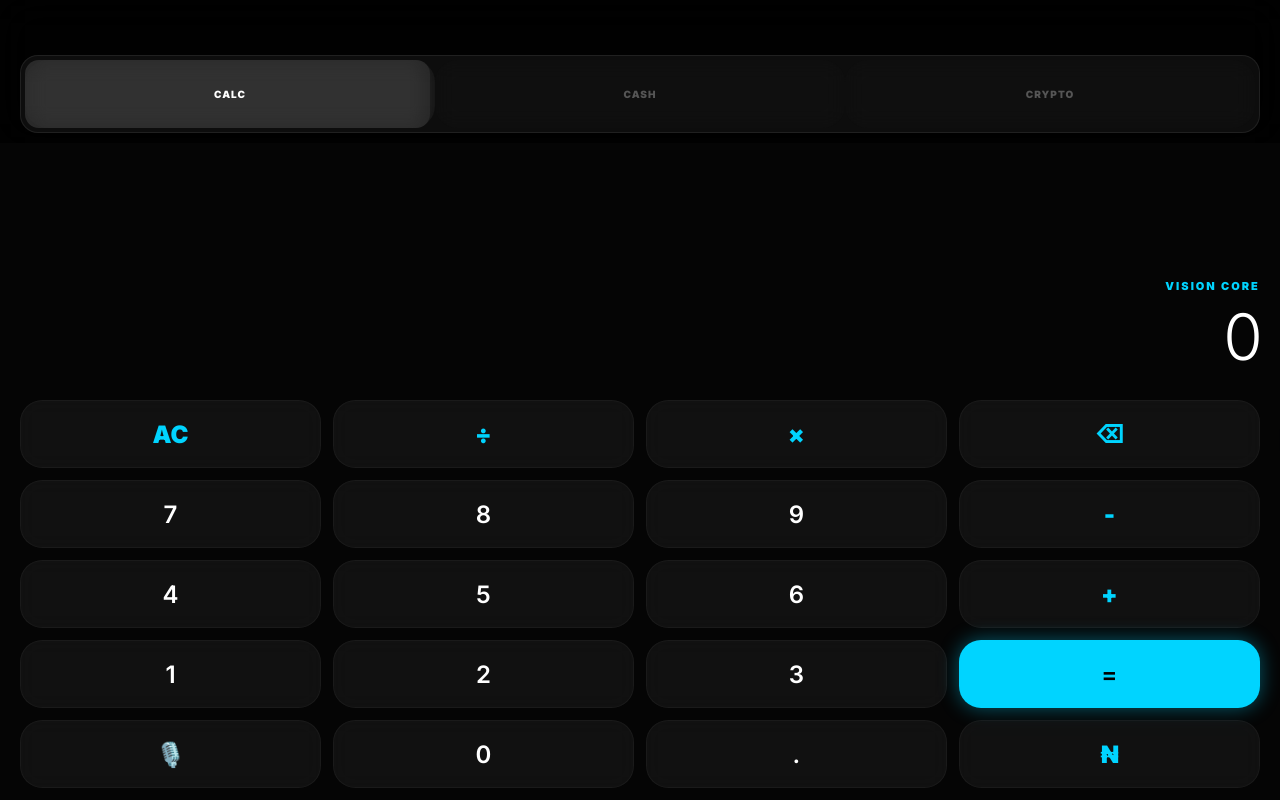
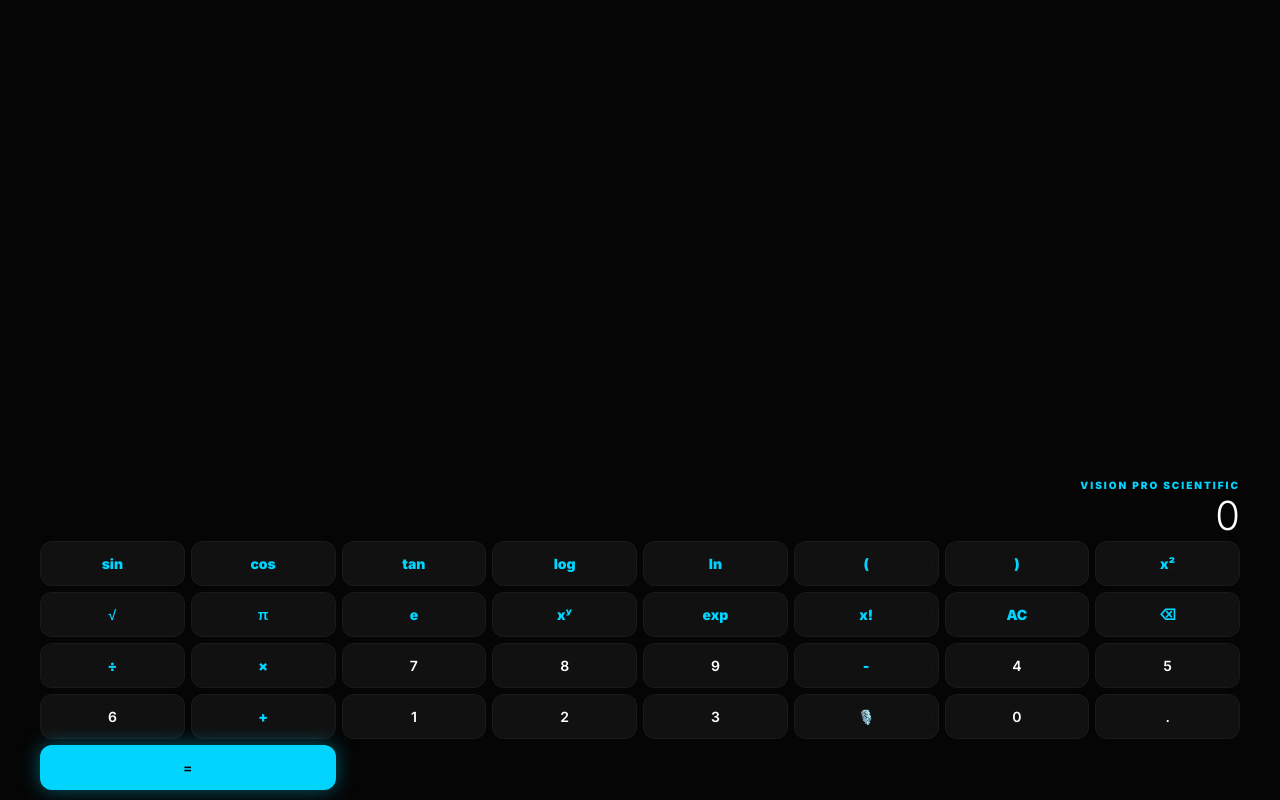
Before and after one commit to atunrasesunday1-web/visionpro, a plain HTML site: page index.html in a window 1280 px wide. Drawn offline with Linux system fonts and the light colour scheme; no server answers.

Commit message:
Refactor index.html for layout and functionality
Updated styles and HTML structure for improved layout and functionality. Added scientific keys and adjusted button properties.

```diff
--- a/index.html
+++ b/index.html
@@ -16,51 +16,61 @@
         :root { --accent: #00d4ff; --bg: #050505; --panel: rgba(255, 255, 255, 0.05); --neon: 0 0 20px rgba(0, 212, 255, 0.4); }
         * { box-sizing: border-box; -webkit-tap-highlight-color: transparent; font-family: 'Inter', sans-serif; outline: none; -webkit-user-select: none; }
 
-        /* Command 4: No floating/scrolling */
         html, body { height: 100dvh; width: 100vw; margin: 0; padding: 0; overflow: hidden; background: var(--bg); position: fixed; touch-action: none; }
 
-        /* Command 1 & 2: Fast Splash + Logo Display */
-        #splash { position: fixed; inset: 0; background: #000; z-index: 9999; display: flex; flex-direction: column; align-items: center; justify-content: center; transition: opacity 0.5s ease; }
+        /* SPLASH */
+        #splash { position: fixed; inset: 0; background: #000; z-index: 9999; display: flex; align-items: center; justify-content: center; transition: opacity 0.5s ease; }
         .splash-logo { width: 100px; height: auto; animation: breathe 2s infinite; filter: drop-shadow(var(--neon)); }
         @keyframes breathe { 0%, 100% { transform: scale(1); opacity: 0.7; } 50% { transform: scale(1.05); opacity: 1; } }
-        .loader-bar { width: 120px; height: 2px; background: #222; margin-top: 25px; border-radius: 10px; overflow: hidden; }
-        .loader-progress { width: 0%; height: 100%; background: var(--accent); animation: load 1.2s forwards ease-in-out; }
-        @keyframes load { to { width: 100%; } }
 
-        /* Header & Navigation */
+        /* NAVIGATION - HIDDEN IN LANDSCAPE */
         .header { padding: 55px 20px 10px; background: rgba(0,0,0,0.8); backdrop-filter: blur(20px); z-index: 100; position: relative; }
         .nav { background: var(--panel); display: flex; border-radius: 18px; padding: 4px; border: 1px solid rgba(255,255,255,0.08); position: relative; }
-        .nav-btn { flex: 1; padding: 12px; border: none; background: none; color: #555; font-weight: 800; font-size: 10px; letter-spacing: 1px; transition: 0.3s; z-index: 2; }
+        .nav-btn { flex: 1; padding: 12px; border: none; background: none; color: #555; font-weight: 800; font-size: 10px; letter-spacing: 1px; z-index: 2; }
         .nav-btn.active { color: white; }
         .nav-pill { position: absolute; top: 4px; left: 4px; width: calc(33.33% - 8px); height: calc(100% - 8px); background: rgba(255,255,255,0.12); border-radius: 14px; transition: 0.4s cubic-bezier(0.2, 1, 0.2, 1); z-index: 1; }
 
-        /* Stage Area */
+        /* STAGE */
         .stage { display: flex; width: 300%; height: calc(100dvh - 135px); transition: 0.5s cubic-bezier(0.2, 1, 0.2, 1); }
-        .room { width: 33.33%; padding: 20px; display: flex; flex-direction: column; height: 100%; }
-        .display { flex: 1; display: flex; flex-direction: column; justify-content: flex-end; text-align: right; padding-bottom: 25px; }
-        .val { font-size: 64px; font-weight: 300; margin: 0; letter-spacing: -3px; color: #fff; }
-        .sub { color: var(--accent); font-size: 11px; font-weight: 900; letter-spacing: 2px; margin-bottom: 5px; }
+        .room { width: 33.33%; padding: 10px 20px; display: flex; flex-direction: column; height: 100%; }
 
-        /* Keypad Grid */
-        .grid { display: grid; grid-template-columns: repeat(4, 1fr); gap: 12px; margin-bottom: env(safe-area-inset-bottom); }
-        button { height: clamp(60px, 8.5vh, 75px); border-radius: 22px; border: 1px solid rgba(255,255,255,0.04); background: var(--panel); color: white; font-size: 24px; font-weight: 600; transition: 0.1s; backdrop-filter: blur(10px); }
-        button:active { background: rgba(255,255,255,0.15); transform: scale(0.92); }
+        .display { flex: 1; display: flex; flex-direction: column; justify-content: flex-end; text-align: right; padding-bottom: 15px; overflow: hidden; }
+        .val { font-size: clamp(35px, 8vw, 60px); font-weight: 300; color: #fff; word-break: break-all; line-height: 1; }
+        .sub { color: var(--accent); font-size: 10px; font-weight: 900; letter-spacing: 2px; margin-bottom: 5px; }
+
+        /* GRID LOGIC */
+        .grid { display: grid; grid-template-columns: repeat(4, 1fr); gap: 10px; margin-bottom: env(safe-area-inset-bottom); }
+        .scientific-keys { display: none; } /* Hidden in Portrait */
+
+        button { height: clamp(50px, 8vh, 75px); border-radius: 18px; border: 1px solid rgba(255,255,255,0.04); background: var(--panel); color: white; font-size: 20px; font-weight: 600; transition: 0.1s; backdrop-filter: blur(10px); }
+        button:active { background: var(--accent); color: black; transform: scale(0.95); }
+
         .op { color: var(--accent); font-weight: 800; }
         .action { background: var(--accent); color: black; box-shadow: var(--neon); border: none; }
-        .btc-card { background: linear-gradient(135deg, #f7931a, #ffab40); color: black !important; font-size: 14px !important; border: none; font-weight: 900; }
+        .btc-card { background: linear-gradient(135deg, #f7931a, #ffab40); color: black !important; font-size: 13px !important; border: none; font-weight: 900; }
 
-        /* Command 5: Gemini-style Mic */
-        .mic-btn { position: relative; display: flex; align-items: center; justify-content: center; }
-        .mic-icon { width: 24px; height: 24px; background: white; clip-path: path('M12 2a3 3 0 0 0-3 3v7a3 3 0 0 0 6 0V5a3 3 0 0 0-3-3z M19 10v1a7 7 0 0 1-14 0v-1 M12 18v4 M8 22h8'); }
+        /* LANDSCAPE MODE - THE "TILT" POWER */
+        @media (orientation: landscape) {
+            .header { display: none; }
+            .stage { width: 100% !important; height: 100dvh !important; transform: none !important; }
+            .room:not(:first-child) { display: none; }
+            .room { width: 100% !important; padding: 10px 40px; }
+            .display { padding-bottom: 5px; }
+            .val { font-size: 40px; }
+            .grid { grid-template-columns: repeat(8, 1fr); gap: 6px; }
+            .scientific-keys { display: contents; } /* SHOW ALL PHYSICAL BUTTONS */
+            button { height: 45px; font-size: 14px; border-radius: 12px; }
+            .room:first-child .grid .action { grid-column: span 2; }
+        }
+
         .mic-active { background: #ff3b30 !important; animation: pulse 1s infinite; border: none; }
-        @keyframes pulse { 0% { box-shadow: 0 0 0 0 rgba(255, 59, 48, 0.7); } 70% { box-shadow: 0 0 0 15px rgba(255, 59, 48, 0); } 100% { box-shadow: 0 0 0 0 rgba(255, 59, 48, 0); } }
+        @keyframes pulse { 0% { box-shadow: 0 0 0 0 rgba(255, 59, 48, 0.7); } 70% { box-shadow: 0 0 0 10px rgba(255, 59, 48, 0); } 100% { box-shadow: 0 0 0 0 rgba(255, 59, 48, 0); } }
     </style>
 </head>
 <body>
 
     <div id="splash">
-        <img src="logo.png" class="splash-logo" id="logoImg">
-        <div class="loader-bar"><div class="loader-progress"></div></div>
+        <img src="logo.png" class="splash-logo" alt="Vision Pro">
     </div>
 
     <div class="header">
@@ -74,20 +84,57 @@
 
     <div class="stage" id="stage">
         <div class="room">
-            <div class="display"><div class="sub" id="c-sub">VISION CORE</div><div class="val" id="c-main">0</div></div>
+            <div class="display">
+                <div class="sub" id="c-sub">VISION PRO SCIENTIFIC</div>
+                <div class="val" id="c-main">0</div>
+            </div>
+
             <div class="grid">
-                <button class="op" onclick="tap();cClr()">AC</button><button class="op" onclick="tap();cIn('/')">÷</button><button class="op" onclick="tap();cIn('*')">×</button><button class="op" onclick="tap();cDel()">⌫</button>
-                <button onclick="tap();cIn('7')">7</button><button onclick="tap();cIn('8')">8</button><button onclick="tap();cIn('9')">9</button><button class="op" onclick="tap();cIn('-')">-</button>
-                <button onclick="tap();cIn('4')">4</button><button onclick="tap();cIn('5')">5</button><button onclick="tap();cIn('6')">6</button><button class="op" onclick="tap();cIn('+')">+</button>
-                <button onclick="tap();cIn('1')">1</button><button onclick="tap();cIn('2')">2</button><button onclick="tap();cIn('3')">3</button><button class="action" onclick="tap();cSolve()">=</button>
-                <button id="mic" onclick="tap();startVoice()" class="mic-btn">🎙️</button>
-                <button onclick="tap();cIn('0')">0</button><button onclick="tap();cIn('.')">.</button>
-                <button class="op" onclick="tap();move(1)">₦</button>
+                <div class="scientific-keys">
+                    <button class="op" onclick="tap();cIn('Math.sin(')">sin</button>
+                    <button class="op" onclick="tap();cIn('Math.cos(')">cos</button>
+                    <button class="op" onclick="tap();cIn('Math.tan(')">tan</button>
+                    <button class="op" onclick="tap();cIn('Math.log10(')">log</button>
+                    <button class="op" onclick="tap();cIn('Math.log(')">ln</button>
+                    <button class="op" onclick="tap();cIn('(')">(</button>
+                    <button class="op" onclick="tap();cIn(')')">)</button>
+                    <button class="op" onclick="tap();cIn('**2')">x²</button>
+                    <button class="op" onclick="tap();cIn('Math.sqrt(')">√</button>
+                    <button class="op" onclick="tap();cIn('Math.PI')">π</button>
+                    <button class="op" onclick="tap();cIn('Math.E')">e</button>
+                    <button class="op" onclick="tap();cIn('**')">xʸ</button>
+                    <button class="op" onclick="tap();cIn('Math.exp(')">exp</button>
+                    <button class="op" onclick="tap();factorial()">x!</button>
+                </div>
+
+                <button class="op" onclick="tap();cClr()">AC</button>
+                <button class="op" onclick="tap();cDel()">⌫</button>
+                <button class="op" onclick="tap();cIn('/')">÷</button>
+                <button class="op" onclick="tap();cIn('*')">×</button>
+
+                <button onclick="tap();cIn('7')">7</button>
+                <button onclick="tap();cIn('8')">8</button>
+                <button onclick="tap();cIn('9')">9</button>
+                <button class="op" onclick="tap();cIn('-')">-</button>
+
+                <button onclick="tap();cIn('4')">4</button>
+                <button onclick="tap();cIn('5')">5</button>
+                <button onclick="tap();cIn('6')">6</button>
+                <button class="op" onclick="tap();cIn('+')">+</button>
+
+                <button onclick="tap();cIn('1')">1</button>
+                <button onclick="tap();cIn('2')">2</button>
+                <button onclick="tap();cIn('3')">3</button>
+                <button id="mic" onclick="tap();startVoice()">🎙️</button>
+
+                <button onclick="tap();cIn('0')">0</button>
+                <button onclick="tap();cIn('.')">.</button>
+                <button class="action" onclick="tap();cSolve()" style="grid-column: span 2;">=</button>
             </div>
         </div>
 
         <div class="room">
-            <div class="display"><div class="sub" id="f-sub">OFFICIAL RATES</div><div class="val" id="f-val">₦0</div></div>
+            <div class="display"><div class="sub">CURRENCY INTELLIGENCE</div><div class="val" id="f-val">₦0</div></div>
             <div style="display:flex; gap:10px; margin-bottom:15px;">
                 <button style="flex:1; font-size:12px; height:50px;" id="b-USD" class="action" onclick="tap();setCurr('USD')">USD</button>
                 <button style="flex:1; font-size:12px; height:50px;" id="b-GBP" onclick="tap();setCurr('GBP')">GBP</button>
@@ -102,9 +149,9 @@
         </div>
 
         <div class="room">
-            <div class="display"><div class="sub">BTC MARKET</div><div class="val" id="crypto-val" style="font-size: 45px;">₦0</div></div>
+            <div class="display"><div class="sub">BLOCKCHAIN ASSETS</div><div class="val" id="crypto-val" style="font-size: 35px;">₦0</div></div>
             <div class="grid">
-                <button style="grid-column: span 4; height:50px;" id="btc-price" class="btc-card" onclick="tap();fetchAll()">RE-SYNC MARKET</button>
+                <button style="grid-column: span 4; height:50px;" id="btc-price" class="btc-card" onclick="tap();fetchAll()">SYNC LIVE MARKET</button>
                 <button onclick="tap();cryptoIn('7')">7</button><button onclick="tap();cryptoIn('8')">8</button><button onclick="tap();cryptoIn('9')">9</button><button class="op" onclick="tap();cryptoClr()">AC</button>
                 <button onclick="tap();cryptoIn('4')">4</button><button onclick="tap();cryptoIn('5')">5</button><button onclick="tap();cryptoIn('6')">6</button><button class="op" onclick="tap();cryptoDel()">⌫</button>
                 <button onclick="tap();cryptoIn('1')">1</button><button onclick="tap();cryptoIn('2')">2</button><button onclick="tap();cryptoIn('3')">3</button><button class="action" onclick="tap();move(0)">BACK</button>
@@ -114,28 +161,22 @@
     </div>
 
     <script>
-        // Command 1: Fast Start (Instant splash removal)
         window.addEventListener('load', () => {
             setTimeout(() => {
                 document.getElementById('splash').style.opacity = '0';
                 setTimeout(() => document.getElementById('splash').style.display = 'none', 500);
-            }, 1200);
-            fetchAll(); // Start loading data in background
+            }, 1000);
+            fetchAll();
         });
 
-        // Command 3: Haptic Feedback
-        function tap() { if(window.navigator.vibrate) window.navigator.vibrate(10); }
+        function tap() { if(window.navigator.vibrate) window.navigator.vibrate(12); }
 
         let rates = { USD: 1650, GBP: 2100, EUR: 1800, BTC: 0 };
         let active = 'USD';
         let fData = "", cData = "", cryptoData = "";
 
-        // Command 6 & 7: Internet-dependent Live Rates
         async function fetchAll() {
-            if(!navigator.onLine) {
-                document.getElementById('btc-price').innerText = "OFFLINE: Check Connection";
-                return;
-            }
+            if(!navigator.onLine) return;
             try {
                 const res = await fetch('https://open.er-api.com/v6/latest/USD');
                 const data = await res.json();
@@ -147,7 +188,7 @@
                 rates.BTC = btcData.bitcoin.usd * rates.USD;
                 document.getElementById('btc-price').innerText = "1 BTC = ₦" + Math.round(rates.BTC).toLocaleString();
                 fUp(); cryptoUp();
-            } catch(e) { console.log("Rate Sync Failed"); }
+            } catch(e) {}
         }
 
         function move(idx) {
@@ -156,18 +197,12 @@
             document.querySelectorAll('.nav-btn').forEach((b,i) => b.classList.toggle('active', i===idx));
         }
 
-        // Command 5: Working Mic logic
         async function startVoice() {
             const Speech = window.webkitSpeechRecognition || window.SpeechRecognition;
-            if(!Speech) return alert("Please use Safari or Chrome");
-            try {
-                const stream = await navigator.mediaDevices.getUserMedia({ audio: true });
-                stream.getTracks().forEach(t => t.stop());
-            } catch(e) { return alert("Mic blocked. Check settings."); }
-
+            if(!Speech) return alert("iPhone Voice requires Safari.");
             const rec = new Speech();
-            rec.onstart = () => { document.getElementById('mic').classList.add('mic-active'); document.getElementById('c-sub').innerText = "LISTENING..."; };
-            rec.onend = () => { document.getElementById('mic').classList.remove('mic-active'); document.getElementById('c-sub').innerText = "VISION CORE"; };
+            rec.onstart = () => { document.getElementById('mic').classList.add('mic-active'); };
+            rec.onend = () => { document.getElementById('mic').classList.remove('mic-active'); };
             rec.onresult = (e) => {
                 let t = e.results[0][0].transcript.toLowerCase();
                 cData = t.replace(/plus/g,'+').replace(/minus/g,'-').replace(/times|x/g,'*').replace(/divided by/g,'/').replace(/ /g,'');
@@ -176,18 +211,53 @@
             rec.start();
         }
 
-        // --- COMMAND 8, 9, 10: Bug-Free Logic ---
-        function cIn(v) { if(cData.length < 12) cData += v; cUp(); }
+        // --- CALC LOGIC ---
+        function cIn(v) { if(cData.length < 50) cData += v; cUp(); }
         function cClr() { cData = ""; cUp(); }
         function cDel() { cData = cData.slice(0,-1); cUp(); }
-        function cUp() { document.getElementById('c-main').innerText = cData || "0"; }
-        function cSolve() { try { cData = eval(cData.replace('×','*').replace('÷','/')).toString(); cUp(); } catch(e) { cData = "0"; } }
+        function cUp() {
+            let display = cData.replace(/Math\./g, '').replace(/\*\*/g, '^');
+            document.getElementById('c-main').innerText = display || "0";
+        }
+
+        function factorial() {
+            try {
+                let n = parseInt(eval(cData));
+                let res = 1;
+                for(let i=1; i<=n; i++) res *= i;
+                cData = res.toString();
+                cUp();
+            } catch(e) { cData = "ERROR"; cUp(); }
+        }
+
+        function cSolve() {
+            try {
+                let expression = cData;
+                // Auto-close brackets
+                let open = (expression.match(/\(/g) || []).length;
+                let close = (expression.match(/\)/g) || []).length;
+                for(let i=0; i < (open-close); i++) expression += ')';
+
+                let res = eval(expression);
+                if (res > 1e12 || res < -1e12) {
+                    cData = res.toExponential(4);
+                } else {
+                    cData = parseFloat(res.toFixed(8)).toString();
+                }
+                cUp();
+            } catch(e) {
+                document.getElementById('c-main').innerText = "SYNTAX ERROR";
+                setTimeout(cClr, 1000);
+            }
+        }
+
+        // --- CASH & CRYPTO ---
         function setCurr(c) { active = c; document.querySelectorAll('[id^="b-"]').forEach(b => b.classList.remove('action')); document.getElementById('b-'+c).classList.add('action'); fUp(); }
-        function fIn(v) { if(fData.length < 10) fData += v; fUp(); }
+        function fIn(v) { if(fData.length < 15) fData += v; fUp(); }
         function fClr() { fData = ""; fUp(); }
         function fDel() { fData = fData.slice(0,-1); fUp(); }
         function fUp() { document.getElementById('f-val').innerText = "₦" + Math.round(parseFloat(fData||0) * rates[active]).toLocaleString(); }
-        function cryptoIn(v) { if(cryptoData.length < 8) cryptoData += v; cryptoUp(); }
+        function cryptoIn(v) { if(cryptoData.length < 12) cryptoData += v; cryptoUp(); }
         function cryptoClr() { cryptoData = ""; cryptoUp(); }
         function cryptoDel() { cryptoData = cryptoData.slice(0,-1); cryptoUp(); }
         function cryptoUp() { document.getElementById('crypto-val').innerText = "₦" + Math.round(parseFloat(cryptoData||0) * rates.BTC).toLocaleString(); }
```
